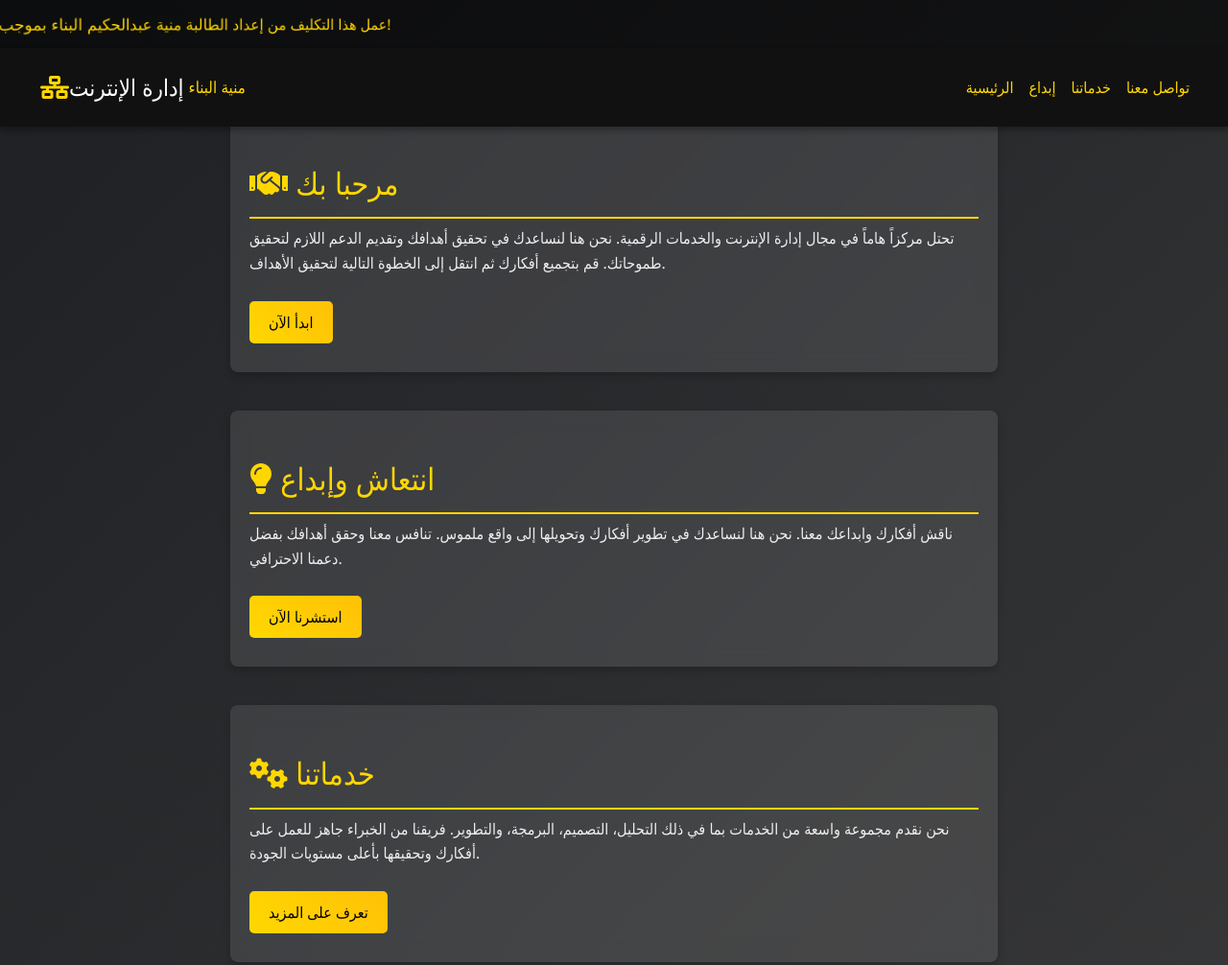
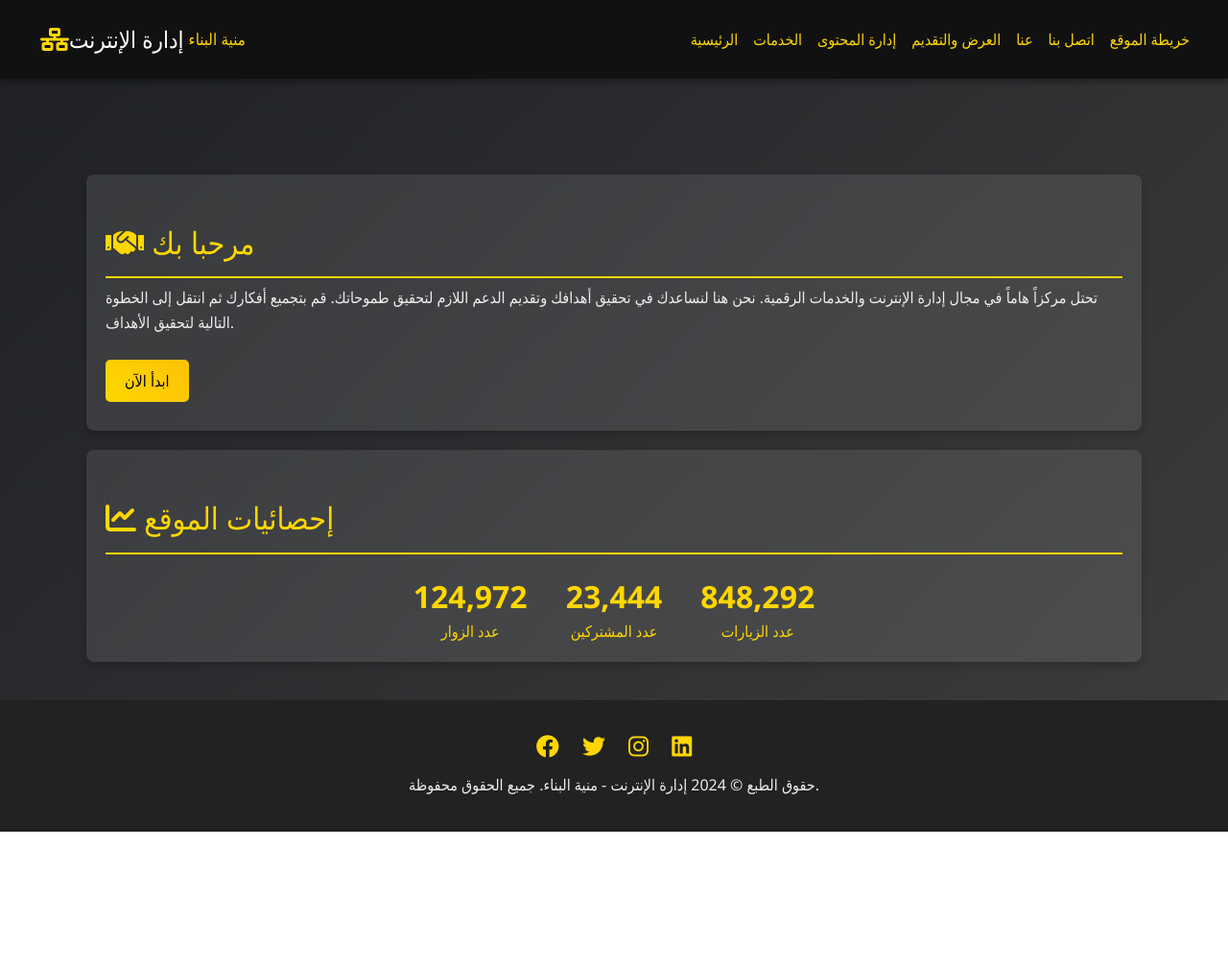
Before and after one commit to khaled771y/temu-khaled, a plain HTML site: page index.html in a window 1280 px wide. Shown: the top 1006 px of the page at 96% size. After the commit the page ends 867 px from the top, so only its background shows below. Drawn offline with nearby package versions, Linux system fonts and the light colour scheme.

Commit message:
Update index.html

```diff
--- a/index.html
+++ b/index.html
@@ -3,50 +3,19 @@
 <head>
     <meta charset="UTF-8">
     <meta name="viewport" content="width=device-width, initial-scale=1.0">
-    <title>إدارة الإنترنت - منية البناء</title>
+    <title>إدارة الإنترنت - الصفحة الرئيسية</title>
     <link rel="stylesheet" href="https://cdnjs.cloudflare.com/ajax/libs/font-awesome/6.0.0-beta3/css/all.min.css">
     <link rel="stylesheet" href="https://cdnjs.cloudflare.com/ajax/libs/bootstrap/5.3.0/css/bootstrap.min.css">
+    <link rel="stylesheet" href="https://cdnjs.cloudflare.com/ajax/libs/animate.css/4.1.1/animate.min.css">
+    <link rel="icon" href="favicon.ico" type="image/x-icon">
     <style>
         body {
             font-family: 'Segoe UI', Tahoma, Geneva, Verdana, sans-serif;
             color: #333;
             background: linear-gradient(135deg, #1e2024, #3d3d3d);
             overflow-x: hidden;
-            scroll-behavior: smooth;
         }
-
-        /* شريط الأخبار */
-        .news-ticker {
-            position: fixed;
-            top: 0;
-            width: 100%;
-            height: 50px;
-            background-color: rgba(0, 0, 0, 0.6);
-            color: #FFD700;
-            font-size: 1.1em;
-            text-align: center;
-            z-index: 1000;
-            overflow: hidden;
-            display: flex;
-            align-items: center;
-            perspective: 1000px; /* لإضافة تأثير ثلاثي الأبعاد */
-        }
-
-        .news-ticker span {
-            display: inline-block;
-            white-space: nowrap;
-            animation: scroll 30s linear infinite;
-            transform: rotateY(15deg); /* إضافة زاوية لتحريك النص */
-            text-shadow: 2px 2px 5px rgba(0, 0, 0, 0.5);
-        }
-
-        @keyframes scroll {
-            0% { transform: translateX(-100%) rotateY(15deg); }
-            100% { transform: translateX(100%) rotateY(15deg); }
-        }
-
         header {
-            margin-top: 50px; /* لضمان عدم تغطية الشريط الإخباري للرأس */
             background-color: #111;
             color: #fff;
             padding: 10px 20px;
@@ -54,26 +23,23 @@
             z-index: 1000;
             position: fixed;
             width: 100%;
+            top: 0;
             left: 0;
         }
-
         .navbar-brand {
             font-size: 1.5em;
             display: flex;
             align-items: center;
         }
-
         .navbar-brand .icon {
             margin-left: 10px;
             color: #FFD700;
         }
-
         .navbar-brand .small-text {
             font-size: 0.7em;
             margin-left: 5px;
             color: #FFD700;
         }
-
         .navbar-nav .nav-link {
             color: #FFD700;
             text-decoration: none;
@@ -82,20 +48,13 @@
             border-radius: 5px;
             transition: background-color 0.3s, color 0.3s;
         }
-
         .navbar-nav .nav-link:hover {
             background-color: #FFD700;
             color: #111;
         }
-
         .container {
             padding: 120px 20px 20px;
-            display: flex;
-            flex-direction: column;
-            align-items: center;
-            gap: 20px;
         }
-
         h2 {
             font-size: 2em;
             margin-top: 1em;
@@ -103,12 +62,10 @@
             border-bottom: 2px solid #FFD700;
             padding-bottom: 0.5em;
         }
-
         p {
             line-height: 1.6;
             color: #eee;
         }
-
         .section {
             background: rgba(255, 255, 255, 0.1);
             padding: 20px;
@@ -116,15 +73,7 @@
             box-shadow: 0 4px 8px rgba(0,0,0,0.2);
             margin-bottom: 20px;
             backdrop-filter: blur(10px);
-            width: 100%;
-            max-width: 800px;
-            transition: transform 0.3s;
         }
-
-        .section:hover {
-            transform: scale(1.05);
-        }
-
         .section button {
             background: linear-gradient(45deg, #FFD700, #FFC107);
             border: none;
@@ -136,42 +85,65 @@
             cursor: pointer;
             transition: background 0.3s, transform 0.3s;
         }
-
         .section button:hover {
             background: linear-gradient(45deg, #FFC107, #FFD700);
             transform: scale(1.05);
         }
-
         footer {
             background-color: #222;
             color: #fff;
             text-align: center;
             padding: 20px 0;
         }
-
         footer .social-icons {
             margin: 10px 0;
         }
-
         footer .social-icons a {
             color: #FFD700;
             margin: 0 10px;
             font-size: 1.5em;
             transition: color 0.3s;
         }
-
         footer .social-icons a:hover {
             color: #FFC107;
+        }
+        .news-ticker {
+            background-color: #333;
+            color: #fff;
+            overflow: hidden;
+            white-space: nowrap;
+            box-shadow: 0 2px 4px rgba(0, 0, 0, 0.2);
+        }
+        .news-ticker p {
+            display: inline-block;
+            padding: 10px 0;
+            animation: scroll 15s linear infinite;
+        }
+        @keyframes scroll {
+            from {
+                transform: translateX(100%);
+            }
+            to {
+                transform: translateX(-100%);
+            }
+        }
+        .statistics-container {
+            display: flex;
+            justify-content: center;
+            gap: 40px;
+            margin-top: 20px;
+        }
+        .statistic {
+            text-align: center;
+            color: #FFD700;
+        }
+        .statistic-number {
+            font-size: 2em;
+            font-weight: bold;
         }
     </style>
 </head>
 <body>
-
-    <!-- شريط الأخبار -->
-    <div class="news-ticker">
-        <span>عمل هذا التكليف من إعداد الطالبة منية عبدالحكيم البناء بموجب طلب تكليف من الدكتور محمد سليمان. دائماً نسعى نحو التميز والإبداع لتحقيق مستقبل مشرق! نحن هنا لنحدث الفرق!</span>
-    </div>
-
     <header>
         <nav class="navbar navbar-expand-lg navbar-dark">
             <div class="container-fluid">
@@ -185,16 +157,25 @@
                 <div class="collapse navbar-collapse" id="navbarNav">
                     <ul class="navbar-nav ms-auto">
                         <li class="nav-item">
-                            <a class="nav-link" href="#welcome">الرئيسية</a>
+                            <a class="nav-link" href="index.html">الرئيسية</a>
                         </li>
                         <li class="nav-item">
-                            <a class="nav-link" href="#creativity">إبداع</a>
+                            <a class="nav-link" href="services.html">الخدمات</a>
                         </li>
                         <li class="nav-item">
-                            <a class="nav-link" href="#services">خدماتنا</a>
+                            <a class="nav-link" href="content-management.html">إدارة المحتوى</a>
                         </li>
                         <li class="nav-item">
-                            <a class="nav-link" href="#contact">تواصل معنا</a>
+                            <a class="nav-link" href="presentation.html">العرض والتقديم</a>
+                        </li>
+                        <li class="nav-item">
+                            <a class="nav-link" href="about.html">عنا</a>
+                        </li>
+                        <li class="nav-item">
+                            <a class="nav-link" href="contact.html">اتصل بنا</a>
+                        </li>
+                        <li class="nav-item">
+                            <a class="nav-link" href="sitemap.html">خريطة الموقع</a>
                         </li>
                     </ul>
                 </div>
@@ -202,42 +183,35 @@
         </nav>
     </header>
 
+    <!-- شريط الأخبار -->
+    <div class="news-ticker">
+        <p>تكليف من الطالبة منية عبدالحكيم البناء بإشراف الدكتور محمد سليمان.</p>
+    </div>
+
     <div class="container">
-        <section id="welcome" class="section">
+        <section class="section animate__animated animate__fadeInUp">
             <h2><i class="fas fa-handshake icon"></i> مرحبا بك</h2>
             <p>تحتل مركزاً هاماً في مجال إدارة الإنترنت والخدمات الرقمية. نحن هنا لنساعدك في تحقيق أهدافك وتقديم الدعم اللازم لتحقيق طموحاتك. قم بتجميع أفكارك ثم انتقل إلى الخطوة التالية لتحقيق الأهداف.</p>
             <button>ابدأ الآن</button>
         </section>
 
-        <section id="creativity" class="section">
-            <h2><i class="fas fa-lightbulb icon"></i> انتعاش وإبداع</h2>
-            <p>ناقش أفكارك وابداعك معنا. نحن هنا لنساعدك في تطوير أفكارك وتحويلها إلى واقع ملموس. تنافس معنا وحقق أهدافك بفضل دعمنا الاحترافي.</p>
-            <button>استشرنا الآن</button>
-        </section>
-
-        <section id="services" class="section">
-            <h2><i class="fas fa-cogs icon"></i> خدماتنا</h2>
-            <p>نحن نقدم مجموعة واسعة من الخدمات بما في ذلك التحليل، التصميم، البرمجة، والتطوير. فريقنا من الخبراء جاهز للعمل على أفكارك وتحقيقها بأعلى مستويات الجودة.</p>
-            <button>تعرف على المزيد</button>
-        </section>
-
-        <section id="contact" class="section">
-            <h2><i class="fas fa-envelope icon"></i> تواصل معنا</h2>
-            <form id="contactForm">
-                <div class="mb-3">
-                    <label for="name" class="form-label">الاسم</label>
-                    <input type="text" class="form-control" id="name" required>
+        <!-- إحصائيات الزوار -->
+        <section class="section animate__animated animate__fadeInUp">
+            <h2><i class="fas fa-chart-line icon"></i> إحصائيات الموقع</h2>
+            <div class="statistics-container">
+                <div class="statistic">
+                    <div class="statistic-number">124,972</div>
+                    <div>عدد الزوار</div>
                 </div>
-                <div class="mb-3">
-                    <label for="email" class="form-label">البريد الإلكتروني</label>
-                    <input type="email" class="form-control" id="email" required>
+                <div class="statistic">
+                    <div class="statistic-number">23,444</div>
+                    <div>عدد المشتركين</div>
                 </div>
-                <div class="mb-3">
-                    <label for="message" class="form-label">رسالتك</label>
-                    <textarea class="form-control" id="message" rows="4" required></textarea>
+                <div class="statistic">
+                    <div class="statistic-number">848,292</div>
+                    <div>عدد الزيارات</div>
                 </div>
-                <button type="submit" class="btn btn-primary">إرسال</button>
-            </form>
+            </div>
         </section>
     </div>
 
@@ -248,27 +222,9 @@
             <a href="#"><i class="fab fa-instagram"></i></a>
             <a href="#"><i class="fab fa-linkedin"></i></a>
         </div>
-        <p>حقوق الطبع والنشر &copy; 2024 منية البناء. جميع الحقوق محفوظة.</p>
+        <p>حقوق الطبع © 2024 إدارة الإنترنت - منية البناء. جميع الحقوق محفوظة.</p>
     </footer>
 
-    <script src="https://code.jquery.com/jquery-3.6.0.min.js"></script>
     <script src="https://cdnjs.cloudflare.com/ajax/libs/bootstrap/5.3.0/js/bootstrap.bundle.min.js"></script>
-    <script src="https://cdn.emailjs.com/dist/email.min.js"></script>
-    <script>
-        (function(){
-            emailjs.init('YOUR_USER_ID'); // Replace 'YOUR_USER_ID' with your actual EmailJS user ID
-        })();
-
-        document.getElementById('contactForm').addEventListener('submit', function(event) {
-            event.preventDefault();
-
-            emailjs.sendForm('YOUR_SERVICE_ID', 'YOUR_TEMPLATE_ID', this) // Replace with your actual service and template IDs
-                .then(function() {
-                    alert('رسالتك أُرسلت بنجاح!');
-                }, function(error) {
-                    alert('حدث خطأ ما... الرجاء المحاولة مرة أخرى');
-                });
-        });
-    </script>
 </body>
 </html>
```
